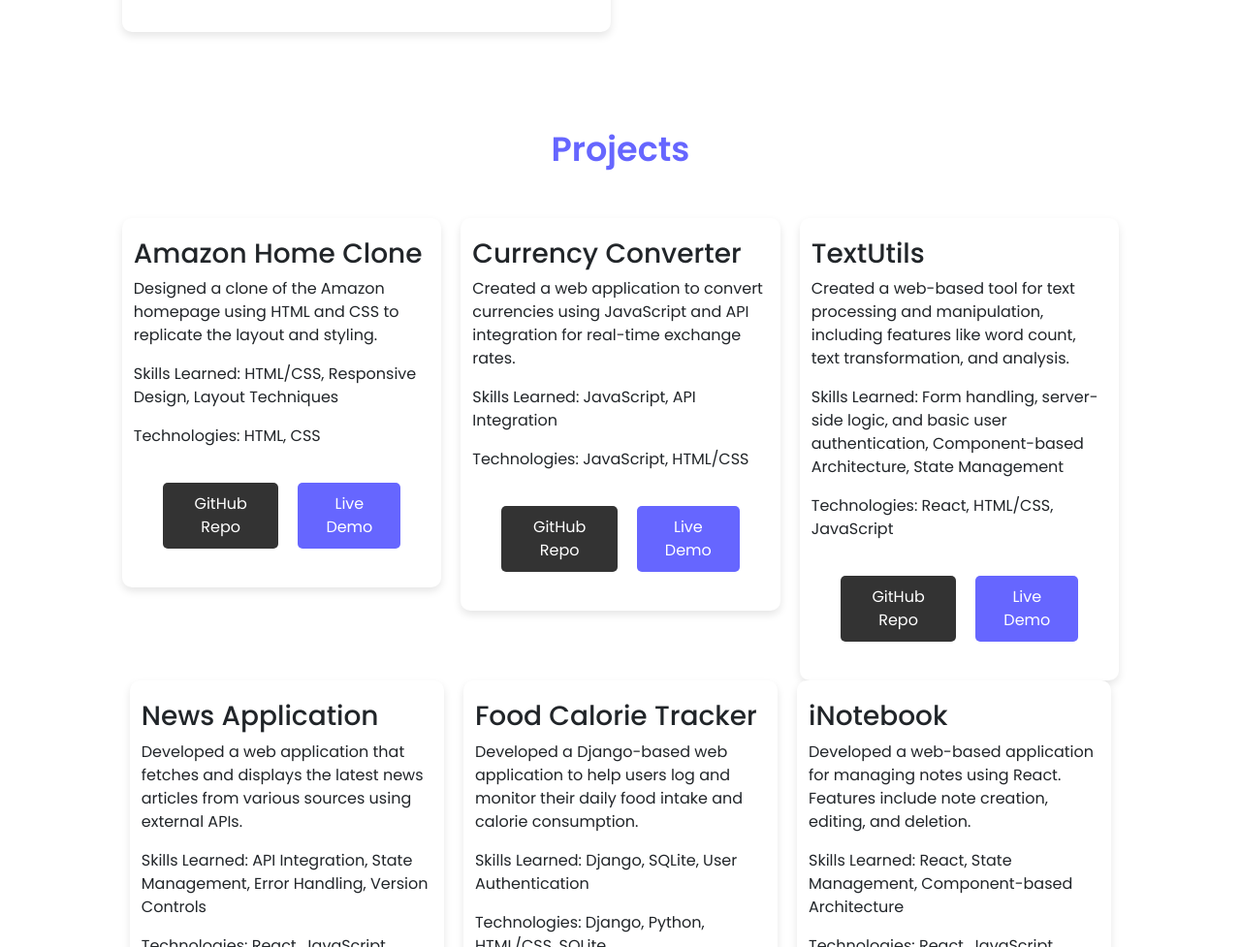
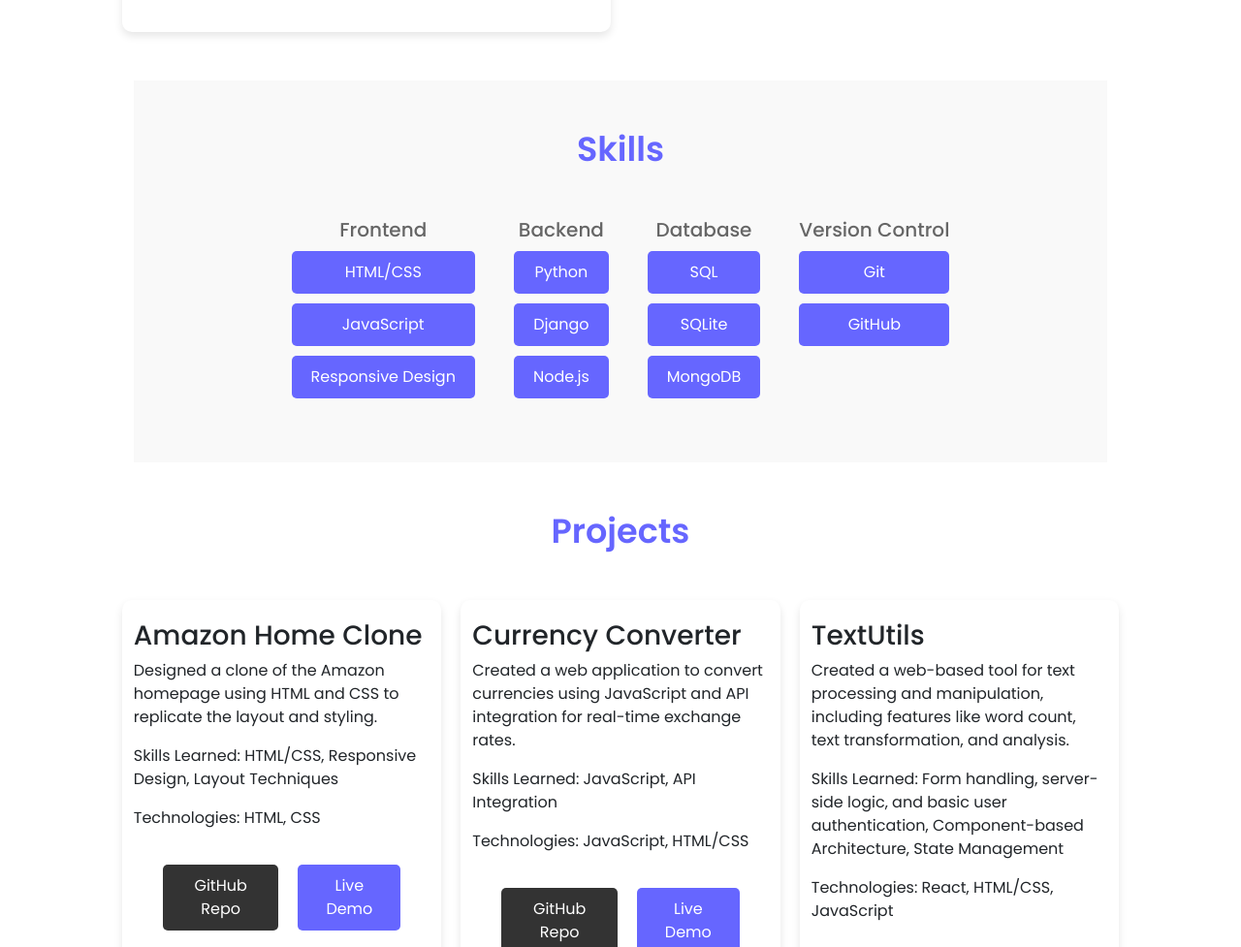
Before and after one commit to panktishah2302/panktiDigitWorld, a plain HTML site: page index.html in a window 1280 px wide. Shown: the part 1003-1980 px from the top of the page at 97% size. Drawn offline with nearby package versions, Linux system fonts and the light colour scheme.

Commit message:
add skills section

```diff
--- a/index.html
+++ b/index.html
@@ -16,7 +16,7 @@
   </head>
   <body>
     <div class="container">
-      <header id="header" aria-label="Main Navigation">
+      <header  class="header"id="header" aria-label="Main Navigation">
         <div class="nav-logo">
           <p class="nav-name">Pankti</p>
         </div>
@@ -103,6 +103,46 @@
             </div>
           </div>
         </section>
+        <section class="section" id="skills">
+          <div class="top-header">
+            <h1>Skills</h1>
+          </div>
+          <div class="skills-container">
+            <div class="category">
+              <h2>Frontend</h2>
+              <ul class="skills-list">
+                <li class="skill-item">HTML/CSS</li>
+                <li class="skill-item">JavaScript</li>
+                <li class="skill-item">Responsive Design</li>
+              </ul>
+            </div>
+            <div class="category">
+              <h2>Backend</h2>
+              <ul class="skills-list">
+                <li class="skill-item">Python</li>
+                <li class="skill-item">Django</li>
+                <li class="skill-item">Node.js</li>
+              </ul>
+            </div>
+            <div class="category">
+              <h2>Database</h2>
+              <ul class="skills-list">
+                <li class="skill-item">SQL</li>
+                <li class="skill-item">SQLite</li>
+                <li class="skill-item">MongoDB</li>
+              </ul>
+            </div>
+            <div class="category">
+              <h2>Version Control</h2>
+              <ul class="skills-list">
+                <li class="skill-item">Git</li>
+                <li class="skill-item">GitHub</li>
+              </ul>
+            </div>
+          </div>
+        </section>
+
+
         <section class="section" id="projects">
           <div class="top-header">
             <h1>Projects</h1>
@@ -174,7 +214,7 @@
                 <p>Skills Learned: Django, SQLite, User Authentication</p>
                 <p>Technologies: Django, Python, HTML/CSS, SQLite</p>
                 <div class="button-container">
-                  <a href="https://github.com/yourusername/food-calorie-tracker" class="btn btn-github" target="_blank">GitHub Repo</a>
+                  <a href="https://github.com/panktishah2302/foodcalorietracker" class="btn btn-github" target="_blank">GitHub Repo</a>
                   <a href="https://yourappdomain.com/food-calorie-tracker" class="btn btn-live-demo" target="_blank">Live Demo</a>
                 </div>
               </div>
--- a/style.css
+++ b/style.css
@@ -1,4 +1,3 @@
-/* ----- POPPINS FONT Link ----- */
 @import url('https://fonts.googleapis.com/css2?family=Poppins:wght@400;500;600;700&display=swap');
 
 * {
@@ -40,14 +39,6 @@
     margin: auto;
 }
 
-#header {
-    height: 50px;
-    width: 100%;
-    display: flex;
-    justify-content: space-between;
-    align-items: center;
-    padding: 20px 0;
-}
 
 .nav-logo {
     display: flex;
@@ -74,7 +65,6 @@
 .nav_menu_list {
     display: flex;
     gap: 30px;
-    color: #fff;
     list-style-type: none;
 }
 
@@ -319,7 +309,7 @@
     font-size: 16px;
     color: #fff;
     background-color: #6666ff;
-   border: none;
+    border: none;
     cursor: pointer;
     transition: background-color 0.3s ease;
 }
@@ -470,3 +460,85 @@ form button:hover {
         gap: 20px;
     }
 }
+
+.header {
+    height: 50px;
+    width: 100%;
+    display: flex;
+    justify-content: space-between;
+    align-items: center;
+    padding: 20px 0;
+    position: -webkit-sticky;
+    position: sticky;
+    top: 0;
+    box-shadow: 0 2px 5px rgba(0, 0, 0, 0.1);
+}
+
+
+/* Smooth Scrolling */
+html {
+    scroll-behavior: smooth;
+}
+
+
+/* Skills Section */
+#skills {
+    background-color: #f9f9f9;
+    padding: 50px 0;
+    text-align: center;
+    /* Center align text */
+}
+
+
+.skills-container {
+    padding: 0;
+    margin-top: 30px;
+    display: flex;
+    justify-content: center;
+}
+
+.category {
+    margin: 0 20px;
+}
+
+.category h2 {
+    font-size: 20px;
+    color: #666;
+    margin-bottom: 10px;
+}
+
+.skills-list {
+    padding: 0;
+    list-style-type: none;
+}
+
+.skill-item {
+    background-color: #6666ff;
+    color: #fff;
+    padding: 10px 20px;
+    margin: 10px 0;
+    border-radius: 5px;
+    font-size: 16px;
+    transition: background-color 0.3s ease;
+    animation: fadeInUp 0.5s ease forwards;
+    /* Animation for fading in */
+}
+
+.skill-item:hover {
+    background-color: #5555cc;
+}
+
+/* Keyframes for fade in animation */
+@keyframes fadeInUp {
+    from {
+        opacity: 0;
+        transform: translateY(20px);
+        /* Move element 20px down */
+    }
+
+    to {
+        opacity: 1;
+        transform: translateY(0);
+        /* Move element back to its original position */
+    }
+}
```
